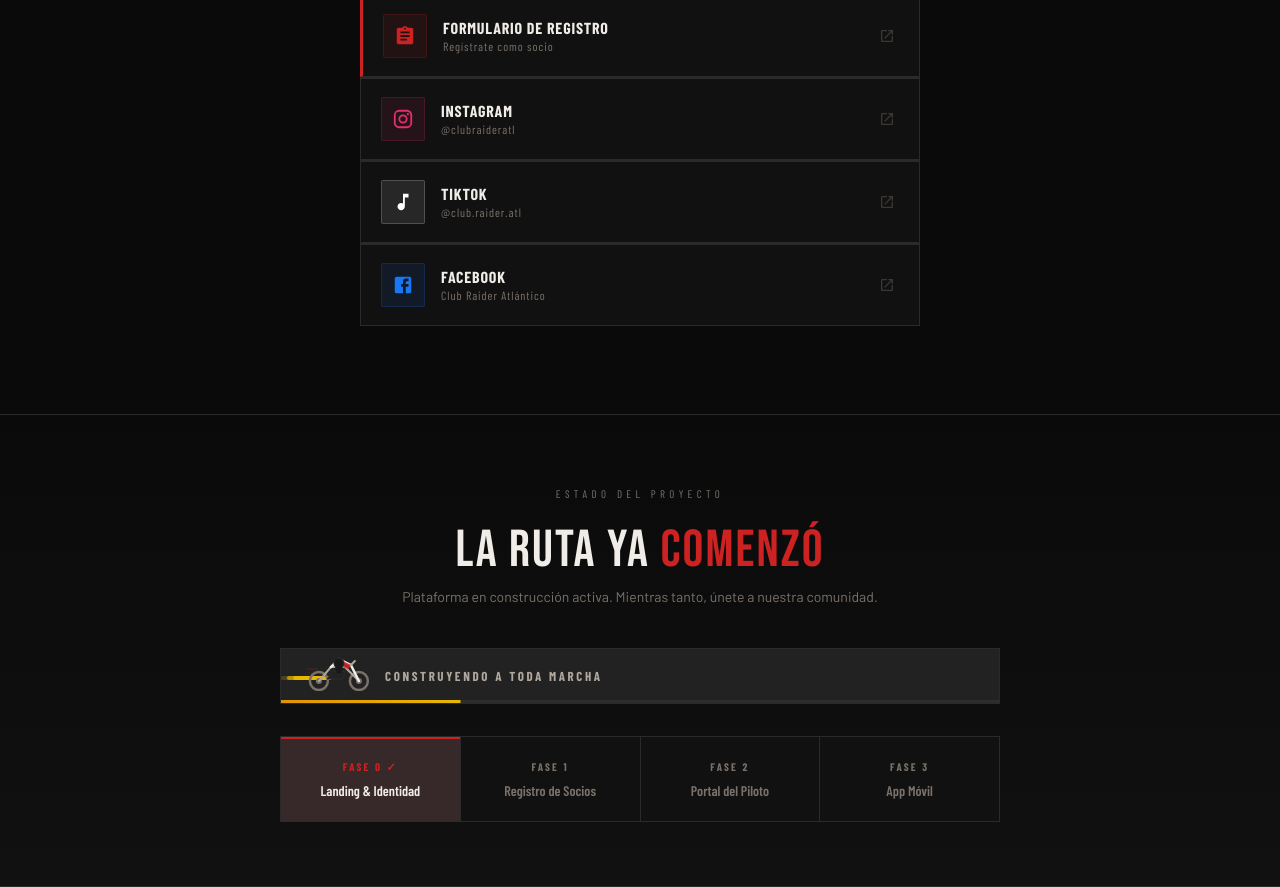
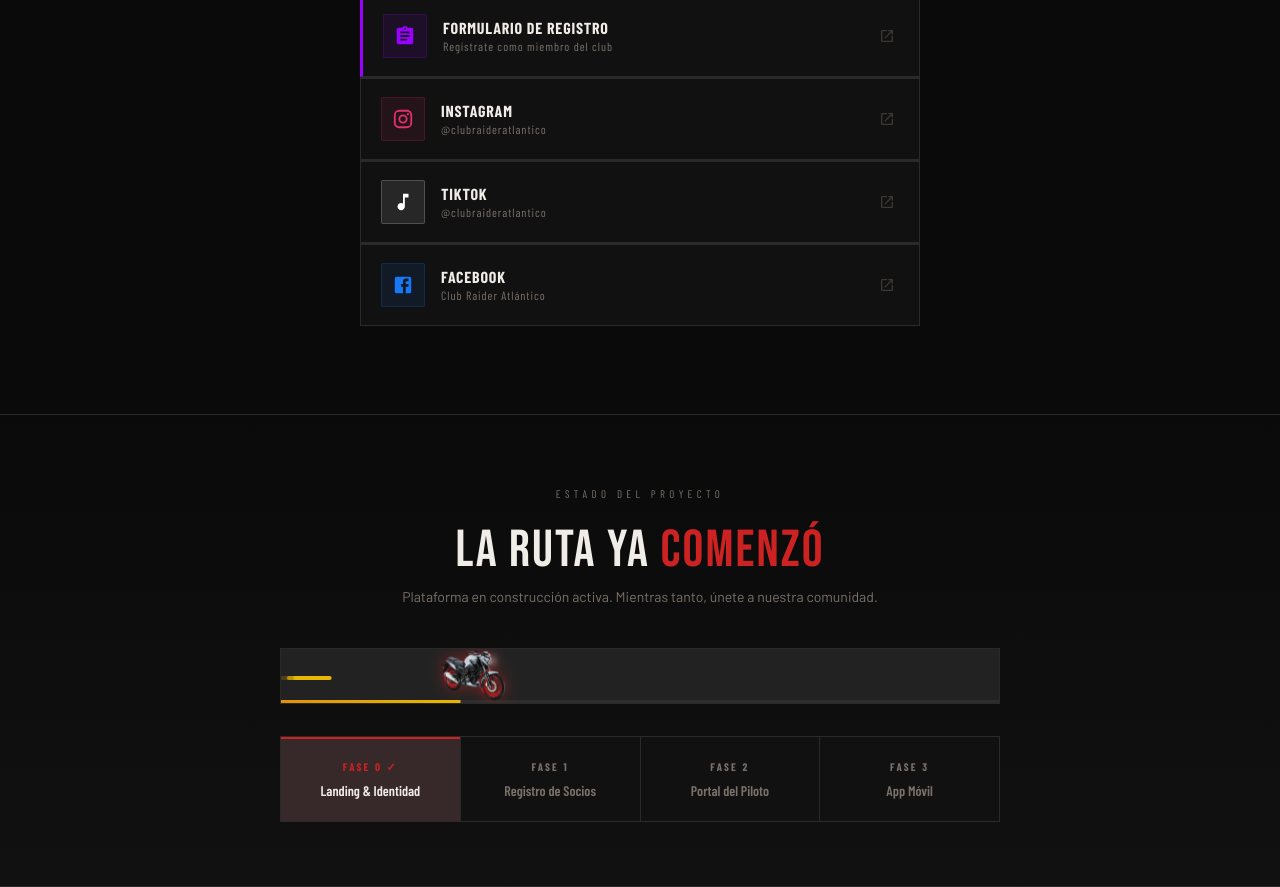
Before and after one commit to kdealbap-web/clubraideratlantico, a React (Vite) app in the folder club-raider-atlantico/clubraideratlantico/: page / in a window 1280 px wide. Shown: the part 1200-2087 px from the top of the page. Built offline with nearby package versions, Linux system fonts and the light colour scheme; a web font is replaced by a local one.

Commit message:
Subiendo cambios en gestion de links actualizados y animacion de moto raider real

```diff
--- a/club-raider-atlantico/clubraideratlantico/src/components/ComingSoon/ComingSoon.jsx
+++ b/club-raider-atlantico/clubraideratlantico/src/components/ComingSoon/ComingSoon.jsx
@@ -2,6 +2,7 @@ import { Box, Typography, LinearProgress } from '@mui/material'
 import { motion, useAnimationFrame } from 'framer-motion'
 import { useRef, useState } from 'react'
 import { COLORS, FONTS } from '@styles/theme'
+import motoImg from '@assets/tvs-raider.png'
 
 // Animated road dashes
 function RoadDash({ delay }) {
@@ -31,54 +32,79 @@ function RoadDash({ delay }) {
 
 // Animated motorcycle SVG
 function MotoBike() {
+  // h=80px | rines medidos con Python desde imagen 500x333
+  // Trasero:   elipse left=32 top=36 w=9  h=16
+  // Delantero: elipse left=70 top=41 w=17 h=20
+  // bottom=-18px compensa el espacio negro bajo la moto en la imagen
   return (
-    <motion.div
-      animate={{ x: ['-2px', '2px', '-2px'], y: [0, '-2px', 0] }}
-      transition={{ duration: 0.4, repeat: Infinity, ease: 'easeInOut' }}
-      style={{ display: 'inline-block' }}
-    >
-      <svg width="64" height="40" viewBox="0 0 64 40" fill="none" xmlns="http://www.w3.org/2000/svg">
-        {/* Rear wheel */}
-        <circle cx="12" cy="30" r="9" stroke={COLORS.muted} strokeWidth="2.5" fill="none"/>
-        <circle cx="12" cy="30" r="3" fill={COLORS.muted}/>
-        {/* Front wheel */}
-        <circle cx="52" cy="30" r="9" stroke={COLORS.muted} strokeWidth="2.5" fill="none"/>
-        <circle cx="52" cy="30" r="3" fill={COLORS.muted}/>
-        {/* Frame */}
-        <path d="M12 30 L24 16 L38 16 L52 30" stroke={COLORS.light} strokeWidth="2" fill="none" strokeLinecap="round"/>
-        <path d="M24 16 L32 8 L44 14 L52 30" stroke={COLORS.white} strokeWidth="2.5" fill="none" strokeLinecap="round" strokeLinejoin="round"/>
-        {/* Engine/body */}
-        <path d="M26 20 L38 20 L36 28 L20 28 Z" fill={COLORS.dark3} stroke={COLORS.border} strokeWidth="1"/>
-        {/* Fairing accent */}
-        <path d="M32 8 L44 14 L42 18 L36 16 Z" fill={COLORS.red} opacity="0.9"/>
-        {/* Handlebar */}
-        <line x1="44" y1="14" x2="48" y2="10" stroke={COLORS.light} strokeWidth="2" strokeLinecap="round"/>
-        {/* Rider silhouette */}
-        <ellipse cx="32" cy="12" rx="5" ry="5" fill={COLORS.dark2} stroke={COLORS.border} strokeWidth="1"/>
-        <path d="M28 16 L36 16 L34 22 L30 22 Z" fill={COLORS.dark2}/>
-        {/* Exhaust */}
-        <motion.path
-          d="M20 26 Q14 24 10 22"
-          stroke={COLORS.muted}
-          strokeWidth="1.5"
-          fill="none"
-          strokeLinecap="round"
-          animate={{ opacity: [0.8, 0.2, 0.8], pathLength: [1, 0.3, 1] }}
-          transition={{ duration: 0.5, repeat: Infinity, ease: 'easeInOut' }}
-        />
-        {/* Speed lines */}
-        <motion.g
-          animate={{ x: [0, -8], opacity: [0.7, 0] }}
-          transition={{ duration: 0.3, repeat: Infinity, ease: 'linear' }}
-        >
-          <line x1="4" y1="18" x2="14" y2="18" stroke={COLORS.red} strokeWidth="1.5" strokeLinecap="round" opacity="0.6"/>
-          <line x1="2" y1="22" x2="10" y2="22" stroke={COLORS.red} strokeWidth="1" strokeLinecap="round" opacity="0.4"/>
-        </motion.g>
-      </svg>
-    </motion.div>
+    <Box sx={{ position: 'relative', flexShrink: 0 }}>
+      <style>{`
+        @keyframes moto-drive {
+          from { left: -420px; }
+          to   { left: calc(100% + 220px); }
+        }
+        @keyframes moto-bounce {
+          from { transform: translateY(0px) rotate(-0.2deg); }
+          to   { transform: translateY(-2px) rotate(0.2deg); }
+        }
+        @keyframes wspin {
+          from { transform: rotate(0deg); }
+          to   { transform: rotate(360deg); }
+        }
+        @keyframes led-blink {
+          from { opacity: 0.6; transform: scale(1); }
+          to   { opacity: 1;   transform: scale(1.5); }
+        }
+      `}</style>
+
+      <Box sx={{
+        position: 'absolute',
+        bottom: '-40px',              // ← compensa espacio negro debajo
+        animation: 'moto-drive 7.4s linear infinite',
+      }}>
+        <Box sx={{ position: 'relative', animation: 'moto-bounce 0.44s ease-in-out infinite alternate' }}>
+
+          {/* Rin trasero — elipse pequeña */}
+          <Box sx={{
+            position: 'absolute', left: '32px', top: '36px',
+            width: '14px', height: '14px', borderRadius: '50%',
+            animation: 'wspin 0.35s linear infinite',
+            boxShadow: '0 0 0 1.5px rgba(220,30,30,0.95), 0 0 6px rgba(255,30,30,0.5)',
+          }}/>
+
+          {/* Rin delantero — elipse más grande */}
+          <Box sx={{
+            position: 'absolute', left: '70px', top: '41px',
+            width: '17px', height: '20px', borderRadius: '50%',
+            animation: 'wspin 0.35s linear infinite',
+            boxShadow: '0 0 0 1.5px rgba(220,30,30,0.95), 0 0 6px rgba(255,30,30,0.5)',
+          }}/>
+
+
+{/* Faro LED */}
+<Box sx={{
+  position: 'absolute', left: '76px', top: '25px',
+  width: '3px', height: '3px', background: '#fff',
+  borderRadius: '50%', filter: 'blur(2px)',
+  animation: 'led-blink 0.65s ease-in-out infinite alternate',
+  boxShadow: '0 0 4px rgba(255,255,255,0.8)',
+}}/>
+          <Box
+            component="img"
+            src={motoImg}
+            alt="TVS Raider"
+            sx={{
+              height: 80,
+              width: 'auto',
+              display: 'block',
+              filter: 'drop-shadow(0 0 8px rgba(255,35,35,0.4))',
+            }}
+          />
+        </Box>
+      </Box>
+    </Box>
   )
 }
-
 const PHASES = [
   { label: 'Fase 0', name: 'Landing & Identidad', done: true },
   { label: 'Fase 1', name: 'Registro de Socios', done: false },
@@ -159,7 +185,7 @@ export default function ComingSoon() {
               mb: 4,
               display: 'flex',
               alignItems: 'center',
-              px: 3,
+              px: 6,
             }}
           >
             {/* Road stripes */}
@@ -172,18 +198,7 @@ export default function ComingSoon() {
             {/* Moto */}
             <Box sx={{ position: 'relative', zIndex: 2, display: 'flex', alignItems: 'center', gap: 2 }}>
               <MotoBike />
-              <Typography
-                sx={{
-                  fontFamily: FONTS.condensed,
-                  fontSize: '13px',
-                  fontWeight: 700,
-                  letterSpacing: '0.2em',
-                  textTransform: 'uppercase',
-                  color: COLORS.light,
-                }}
-              >
-                Construyendo a toda marcha
-              </Typography>
+
             </Box>
 
             {/* Progress bar overlay */}
--- a/club-raider-atlantico/clubraideratlantico/src/lib/links.js
+++ b/club-raider-atlantico/clubraideratlantico/src/lib/links.js
@@ -1,9 +1,3 @@
-/**
- * Social & contact links — Club Raider Atlántico
- * Fuente: https://heylink.me/clubraideratl/
- *
- * Añade o modifica aquí sin tocar los componentes.
- */
 
 export const SOCIAL_LINKS = [
   {
@@ -19,18 +13,18 @@ export const SOCIAL_LINKS = [
   {
     id: 'registro',
     label: 'Formulario de Registro',
-    sublabel: 'Regístrate como socio',
+    sublabel: 'Regístrate como miembro del club',
     url: 'https://docs.google.com/forms/d/e/1FAIpQLSdd-B4Vl3ADs4Gz2lKGhuyCiQEe_DEsM0CoQmUqkOubuUK7rg/viewform?usp=header',
     icon: 'form',
-    color: '#CC2222',
+    color: '#9801fd',
     priority: 2,
     cta: true,
   },
   {
     id: 'instagram',
     label: 'Instagram',
-    sublabel: '@clubraideratl',
-    url: 'https://instagram.com/clubraideratl',
+    sublabel: '@clubraideratlantico',
+    url: 'https://www.instagram.com/clubraideratlantico?igsh=MWJzbHZ4ZTk5emF2NQ%3D%3D&utm_source=qr',
     icon: 'instagram',
     color: '#E1306C',
     priority: 3,
@@ -38,8 +32,8 @@ export const SOCIAL_LINKS = [
   {
     id: 'tiktok',
     label: 'TikTok',
-    sublabel: '@club.raider.atl',
-    url: 'https://www.tiktok.com/@club.raider.atl',
+    sublabel: '@clubraideratlantico',
+    url: 'https://www.tiktok.com/@clubraideratlantico?_r=1&_t=ZS-95QiNuwLYBc',
     icon: 'tiktok',
     color: '#ffffff',
     priority: 4,
@@ -48,7 +42,7 @@ export const SOCIAL_LINKS = [
     id: 'facebook',
     label: 'Facebook',
     sublabel: 'Club Raider Atlántico',
-    url: 'https://www.facebook.com/share/1PXLn8kZVq/',
+    url: 'https://www.facebook.com/share/18FUv6RLrm/?mibextid=wwXIfr',
     icon: 'facebook',
     color: '#1877F2',
     priority: 5,
@@ -57,9 +51,9 @@ export const SOCIAL_LINKS = [
 
 export const CLUB_INFO = {
   name: 'Club Raider Atlántico',
-  tagline: 'Hermandad en la Pista',
-  location: 'Caribe Colombiano',
+  tagline: 'Primer Club Raider en Colombia',
+  location: 'Atlantico, Colombia',
   brand: 'TVS Raider',
-  email: 'contacto@clubraideratlantico.com',
+  email: 'admin@clubraideratlantico.com',
   website: 'https://clubraideratlantico.com',
 }
```
Also changed, not shown: club-raider-atlantico/clubraideratlantico/src/assets/tvs-raider.png (added).
